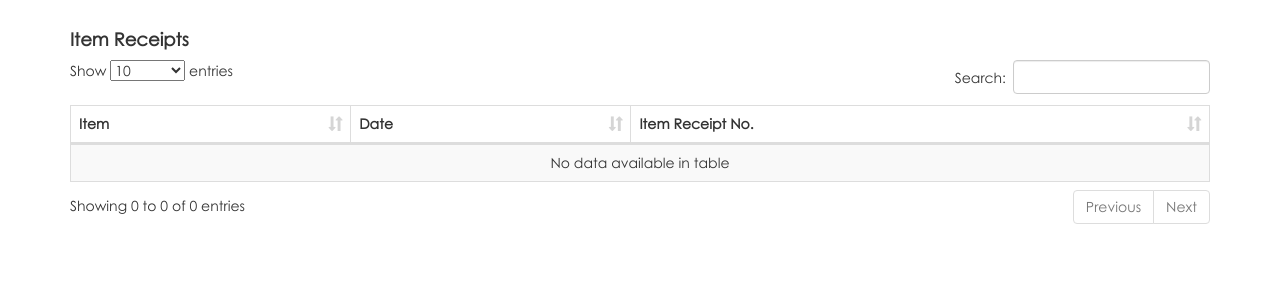
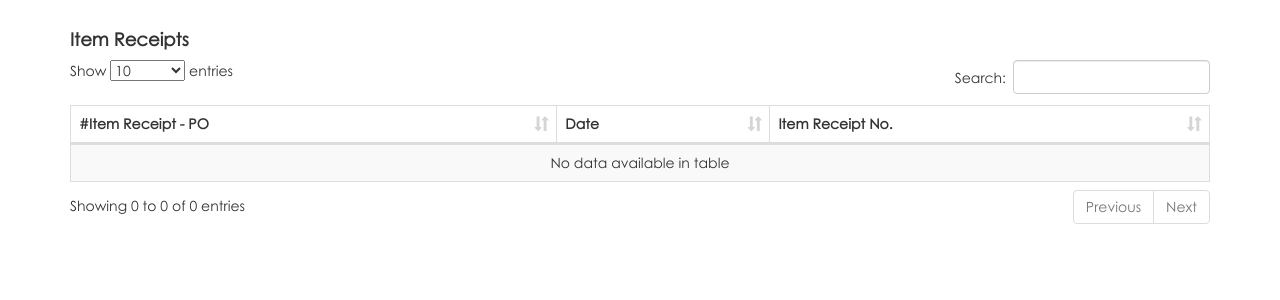
Before and after one commit to truptibasugade-leo/supplieriq-sprint1, a Django app: template app/templates/item_receipt/item_receipt_list.html in a window 1280 px wide. Shown: the part 45-345 px from the top of the page. Run offline with Django 3.2, Linux system fonts and the light colour scheme; the template is opened without the code that fills it, so the values that code supplies are empty; some libraries are stand-ins or nearby versions.

Commit message:
Updated the Purchase order and itemreceipt objects

```diff
--- a/app/templates/item_receipt/item_receipt_list.html
+++ b/app/templates/item_receipt/item_receipt_list.html
@@ -20,7 +20,7 @@ $(document).ready(function() {
 					<thead>
 						<tr>
 							<th>Vendor</th>
-							<th>Item</th>
+							<th>#Item Receipt - PO</th>
 							<th>Date</th>
 							<th>Rating</th>
 							<th>Created From</th>
@@ -33,7 +33,7 @@ $(document).ready(function() {
 						<tr class="gradeA odd" >
 							{% for key, value in data.items %}
 								{% if key == 'item' %}
-								<td><a href="javascript:void(0);" class="ir_item" data-ir-id="{{data.item_receipt}}">#{{data.item.0.item_name }}</a></td>
+								<td><a href="javascript:void(0);" class="ir_item" data-ir-id="{{data.item_receipt}}">#{{data.item_receipt}} - {{ data.created_from }}</a></td>
 								{% else %}
 									{% if key == 'date' %}
 										<td>{% convert_to_date value %}
```
